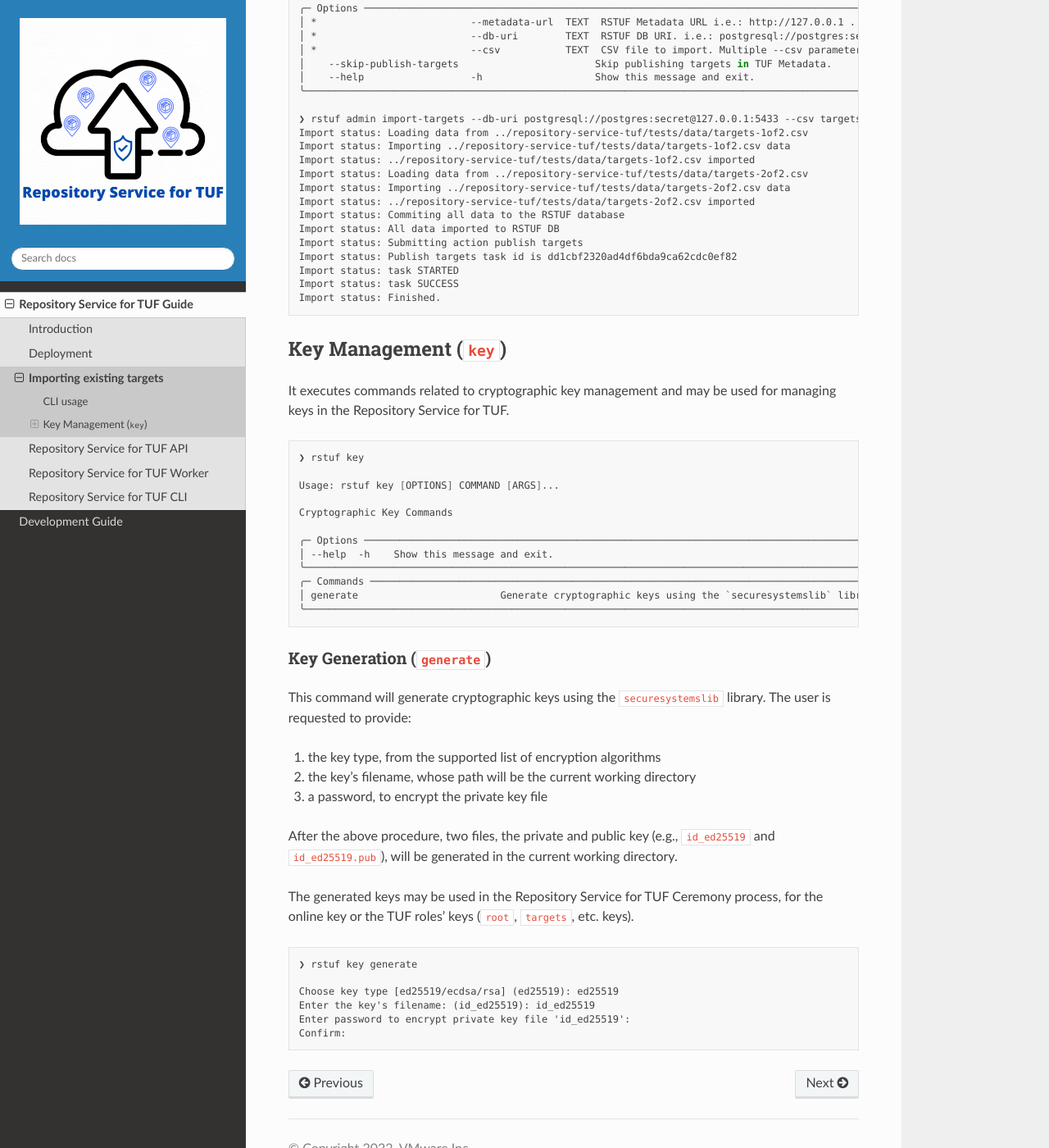
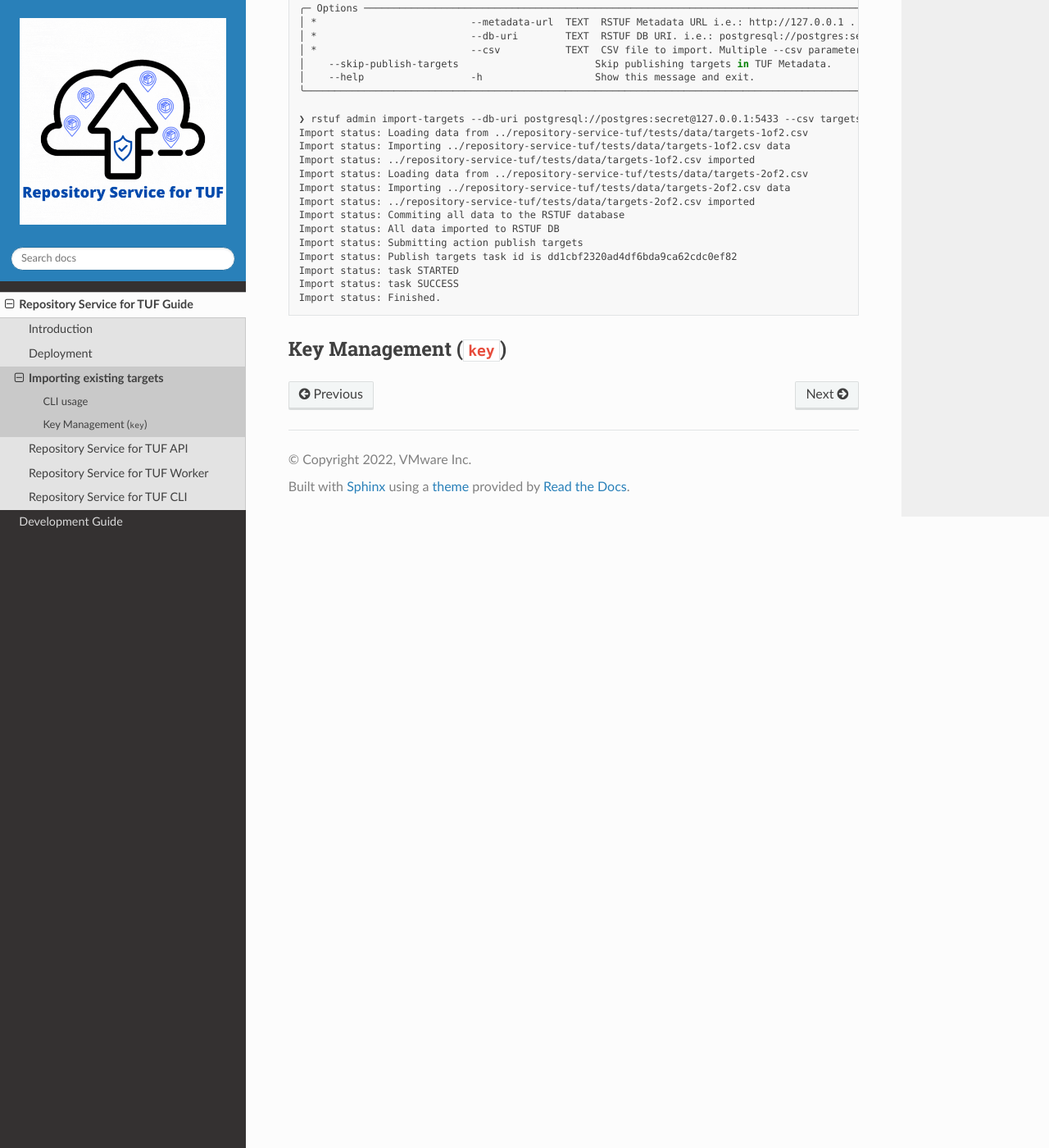
Before and after one commit to repository-service-tuf/repository-service-tuf, a Sphinx documentation site: the page built from docs/source/guide/deployment/importing-targets.rst, in a window 1280 px wide and 1400 px high, scrolled down 1866 px. Shown: the whole window at 82% size. Built offline with Sphinx 7.4.7 and the Read the Docs theme 2.0.0, drawn with Linux system fonts in a browser that asks for light colours; part of the change alters nothing that is shown.

Commit message:
Update documentation for latest changes
- Update metadata diagram, targets uses online key.
- Add the `end-before` for importing targets field, it will avoid
  importing the next content.

Signed-off-by: Kairo de Araujo <kdearaujo@vmware.com>

```diff
--- a/docs/source/guide/deployment/importing-targets.rst
+++ b/docs/source/guide/deployment/importing-targets.rst
@@ -43,3 +43,4 @@ CLI usage
 
 .. include:: ../repository-service-tuf-cli/index.rst
     :start-after: rstuf-cli-admin-import-targets
+    :end-before: rstuf-cli-key
```
Also changed, not shown: docs/source/_static/1_1_rstuf_metadata.png, 1 other file.
